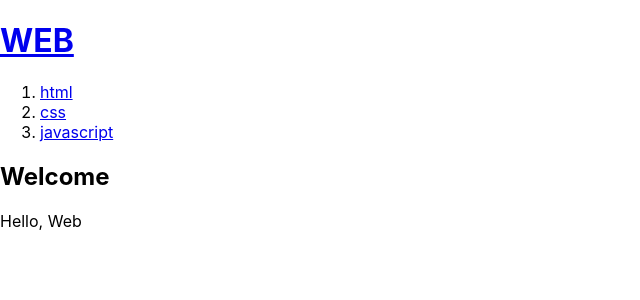
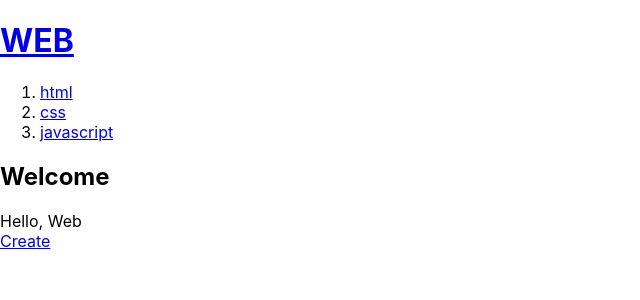
Before and after one commit to NCP08/ReactExe, a React (Create React App) app in the folder React_Exe/ch11_crud/: page / in a window 1280 px wide. Shown: the top 300 px of the page, without its empty margins (0-640 px from the left). Built offline with nearby package versions, Linux system fonts and the light colour scheme.

Commit message:
CREATE 모드 생성

```diff
--- a/React_Exe/ch11_crud/src/App.js
+++ b/React_Exe/ch11_crud/src/App.js
@@ -14,7 +14,8 @@ import "./App.css";
 // import SubApp from "./ex12_nav_event/SubApp";
 // import SubApp from "./ex13_state/SubApp";
 // import SubApp from "./ex14_state/SubApp";
-import SubApp from "./ex15_state_id/SubApp";
+// import SubApp from "./ex15_state_id/SubApp";
+import SubApp from "./ex16_create/SubApp";
 
 function App() {
   return <SubApp />;
--- /dev/null
+++ b/React_Exe/ch11_crud/src/ex16_create/SubApp.jsx
@@ -0,0 +1,100 @@
+
+import {useState} from 'react';
+
+function Header(props){
+
+  return (
+    <header>
+      <h1>
+        <a href="/" onClick={(event)=>{
+          event.preventDefault();
+          props.onChangeMode();
+        }}>{props.title}</a>
+      </h1>
+    </header>
+  )
+
+}
+
+function Nav(props){
+  const lis = [];
+  for(let i=0;i<props.topics.length;i++){
+    let t = props.topics[i];
+    lis.push(<li key={t.id}>
+              <a id={t.id} href={"/read/" + t.id}
+                onClick={event=>{
+                  event.preventDefault();
+                  props.onChangeMode(Number(event.target.id));
+                }}>
+                {t.title}
+              </a>
+            </li>);
+  }
+
+  return (
+    <nav>
+      <ol>
+        {lis}
+      </ol>
+    </nav>
+  )
+}
+
+function Article(props){
+  return (
+    <article>
+      <h2>{props.title}</h2>
+      {props.body}
+    </article>
+  )
+}
+
+export default function SubApp(){
+
+  const [mode, setMode] = useState('WELCOME');
+  const [id, setId] = useState(null);       // nav의 어떤 항목(id)이 선택되었는지
+  const topics = [
+    {id:1, title:'html', body:'html is ...'},
+    {id:2, title:'css', body:'css is ...'},
+    {id:3, title:'javascript', body:'javascript is ...'},
+  ]
+
+  let content = null;
+
+  if(mode === 'WELCOME'){
+    content = <Article title='Welcome' body='Hello, Web'></Article>
+
+  }else if(mode === 'READ'){
+    let title, body = null;
+    for(let i=0;i<topics.length;i++){
+      console.log(id, typeof id);
+      // 선택된 id와 같은 항목을 찾았으면
+      if(topics[i].id === id){
+        title = topics[i].title;
+        body = topics[i].body;
+        break;
+      }
+    }
+
+    content = <Article title={title} body={body}></Article>
+  }else if(mode === 'CREATE'){
+
+  }
+
+    return (
+        <div>
+          <Header title='WEB' onChangeMode={()=>{
+            setMode('WELCOME');
+          }} />
+          <Nav topics={topics} onChangeMode={(id)=>{
+            setMode('READ');
+            setId(id);      // nav의 리스트중에 어떤 항목(id)이 선택되었는지 알 수 있음
+          }} />
+          {content}
+          <a href='/create' onClick={event=>{
+            event.preventDefault();
+            setMode('CREATE');
+          }}>Create</a>
+        </div>
+      );
+}
```
